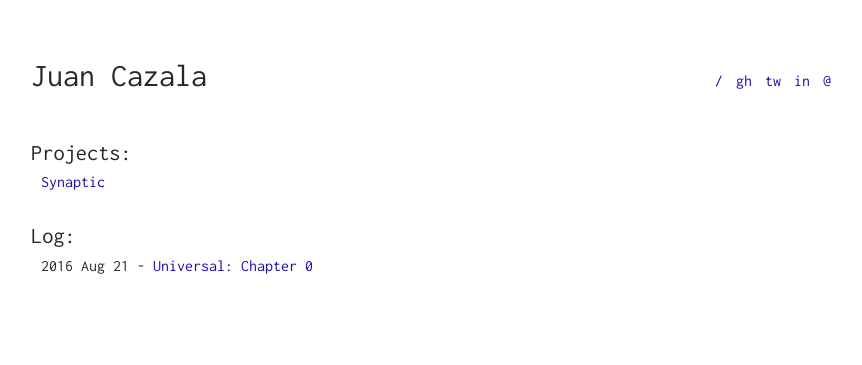
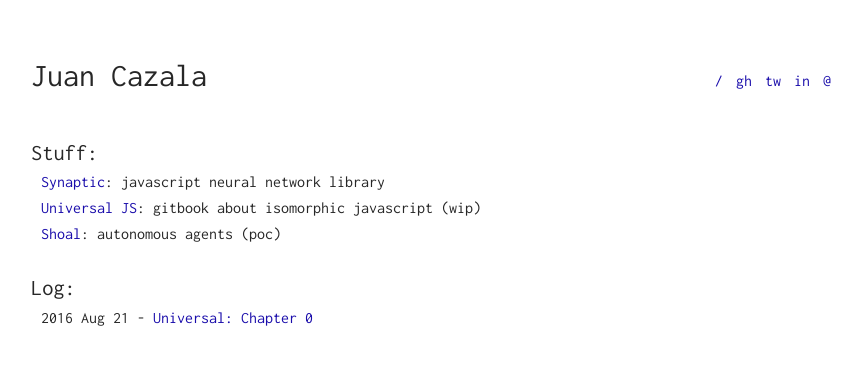
Before and after one commit to cazala/log, a Jekyll site: the page built from index.html, in a window 1280 px wide. Shown: the top 365 px of the page, without its empty margins (209-1071 px from the left). Built offline with Jekyll 4.4.1, drawn with Linux system fonts in a browser that asks for light colours.

Commit message:
Added stuff

```diff
--- a/_data/projects.yml
+++ b/_data/projects.yml
@@ -1,3 +1,11 @@
 - name: Synaptic
-  category: machine learning
+  description: javascript neural network library
   url: http://synaptic.juancazala.com
+
+- name: Universal JS
+  description: gitbook about isomorphic javascript (wip)
+  url: https://cazala.gitbooks.io/universal-javascript
+
+- name: Shoal
+  description: autonomous agents (poc)
+  url: http://juancazala.com/shoal
--- a/index.html
+++ b/index.html
@@ -13,11 +13,11 @@ layout: default
     </ul>
 </div>
 <div class="portfolio">
-    <h1>Projects:</h1>
+    <h1>Stuff:</h1>
     <ul>
         {% for project in site.data.projects %}
         <li>
-            <a href="{{ project.url }}">{{ project.name }}</a>
+            <a href="{{ project.url }}">{{ project.name }}</a>: {{ project.description }}
         </li>
         {% endfor %}
     </ul>
```
Also changed, not shown: _data/websites.yml (deleted).
